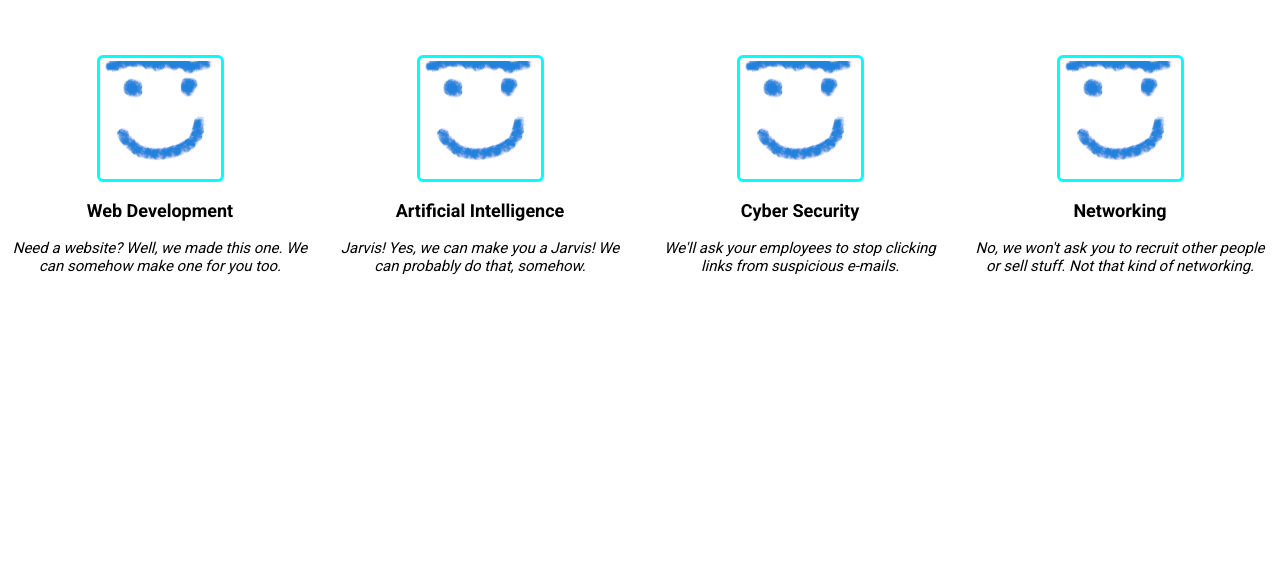
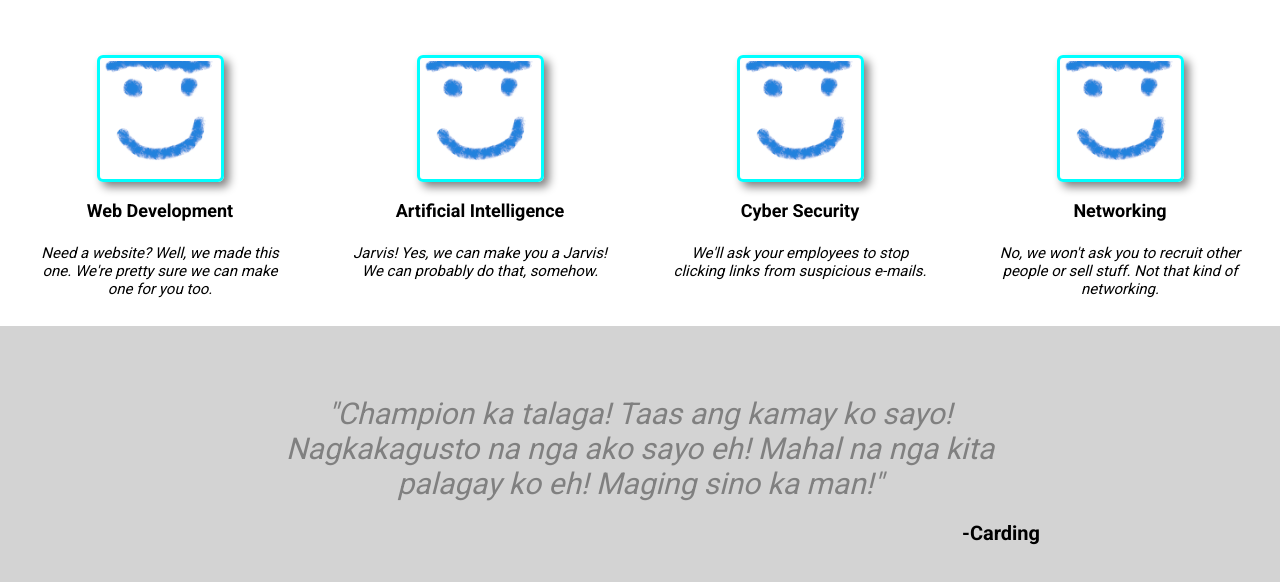
Before and after one commit to Piktrizio/first-landing-page, a plain HTML site: page index.html in a window 1280 px wide. Shown: the part 572-1154 px from the top of the page. Before the commit the page ends 870 px from the top, so only its background shows below. Drawn offline with Linux system fonts and the light colour scheme.

Commit message:
Create "reviews" part

```diff
--- a/css/styles.css
+++ b/css/styles.css
@@ -93,6 +93,7 @@ h3{
 }
 
 .content{
+    flex: 1;
     background-color: #000033;
     color: white;
     display: flex;
@@ -113,11 +114,13 @@ h3{
     width: 115px;
     padding: 3px;
     border: 3px solid cyan;
+    box-shadow: 5px 5px 10px gray;
     border-radius: 6px;
 }
 
 .desc{
     font-size: 15px;
+    padding: 5px 25px;
     font-style: italic;
     text-align: center;
 }
@@ -143,3 +146,33 @@ h3{
     margin: 8px;
 
 }
+
+.review{
+    display: flex;
+    justify-content: center;
+    background-color: lightgray;
+}
+
+.revcont{
+    width: 800px;
+    margin: 40px 70px;
+    display: flex;
+    flex-direction: column;
+    align-items: center;
+    justify-content: center;
+}
+
+.comment{
+    word-wrap: break-word;
+    font-size: 30px;
+    font-style: italic;
+    color: gray;
+    text-align: center;
+    margin-bottom: 0px;
+}
+
+.reviewer{
+    font-size: 20px;
+    font-weight: bold;
+    align-self: flex-end;
+}
--- a/index.html
+++ b/index.html
@@ -36,7 +36,7 @@
         <div class="info">
             <img class="thumb" src="./img/srvc.png" alt="Web Development">
             <h3>Web Development</h3>
-            <p class="desc">Need a website? Well, we made this one. We can somehow make one for you too.</p>
+            <p class="desc">Need a website? Well, we made this one. We're pretty sure we can make one for you too.</p>
         </div>
         <div class="info">
             <img class="thumb" src="./img/srvc.png" alt="Artificial Intelligence">
@@ -54,5 +54,15 @@
             <p class="desc">No, we won't ask you to recruit other people or sell stuff. Not that kind of networking.</p>
         </div>
         </div>
+    </div>
+
+    <div class="review">
+        <div class="revcont">
+            <p class="comment">"Champion ka talaga! Taas ang kamay ko sayo! Nagkakagusto na nga ako sayo eh! Mahal na nga kita palagay ko eh! Maging sino ka man!"</p>
+            <p class="reviewer">-Carding</p>
+        </div>
+    </div>
+
+
 </body>
 </html>
```
